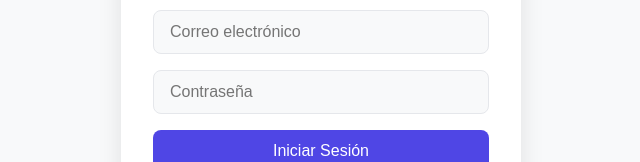
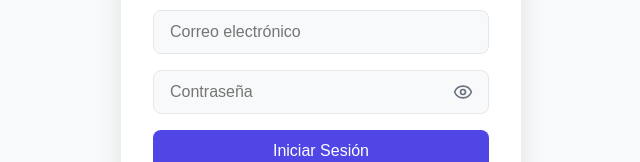
Before and after one commit to LuzuJ/Gastos_Hormigas, a React (Vite) app: page / in a window 1280 px wide. Shown: the part 266-428 px from the top of the page, without its empty margins (319-959 px from the left). Built offline with nearby package versions, Linux system fonts and the light colour scheme; no server answers; the HTML template or start-up script is replaced by a standard one.

Commit message:
Correcciones

```diff
--- a/src/pages/LoginPage.module.css
+++ b/src/pages/LoginPage.module.css
@@ -120,3 +120,33 @@
   top: 1rem;
   right: 1rem;
 }
+
+.passwordWrapper {
+  position: relative;
+  display: flex;
+  align-items: center;
+}
+
+/* Hacemos que el input dentro del wrapper ocupe todo el espacio */
+.passwordWrapper .input {
+  width: 100%;
+}
+
+.passwordToggle {
+  position: absolute;
+  right: 0.75rem; /* Espaciado desde la derecha */
+  top: 50%;
+  transform: translateY(-50%);
+  background: none;
+  border: none;
+  cursor: pointer;
+  color: var(--text-secondary);
+  padding: 0.25rem;
+  display: flex;
+  align-items: center;
+  justify-content: center;
+}
+
+.passwordToggle:hover {
+  color: var(--text-primary);
+}
--- a/src/pages/LoginPage.tsx
+++ b/src/pages/LoginPage.tsx
@@ -2,12 +2,14 @@ import React, { useState } from 'react';
 import { auth } from '../config/firebase';
 import { authService } from '../services/authService';
 import { ThemeToggler } from '../components/ThemeToggler/ThemeToggler';
+import { Eye, EyeOff } from 'lucide-react';
 import styles from './LoginPage.module.css'; // Crearemos este archivo a continuación
 
 export const LoginPage: React.FC = () => {
   const [loading, setLoading] = useState(false);
   const [error, setError] = useState('');
-  const [isSigningUp, setIsSigningUp] = useState(false); // Para cambiar entre login y registro
+  const [isSigningUp, setIsSigningUp] = useState(false);
+  const [showPassword, setShowPassword] = useState(false);
 
   const [email, setEmail] = useState('');
   const [password, setPassword] = useState('');
@@ -83,8 +85,9 @@ export const LoginPage: React.FC = () => {
             required
             className={styles.input}
           />
+          <div className={styles.passwordWrapper}>
             <input
-            type="password"
+              type={showPassword ? 'text' : 'password'} // <-- Cambia el tipo dinámicamente
               placeholder="Contraseña"
               value={password}
               onChange={(e) => setPassword(e.target.value)}
@@ -92,6 +95,15 @@ export const LoginPage: React.FC = () => {
               minLength={6}
               className={styles.input}
             />
+            <button
+              type="button"
+              onClick={() => setShowPassword(!showPassword)}
+              className={styles.passwordToggle}
+              aria-label={showPassword ? "Ocultar contraseña" : "Mostrar contraseña"}
+            >
+              {showPassword ? <EyeOff size={20} /> : <Eye size={20} />}
+            </button>
+          </div>
           {error && <p className={styles.error}>{error}</p>}
           <button type="submit" className={styles.primaryButton} disabled={loading}>
             {buttonText}
```
Lines whose indentation alone changed are shown as unchanged.
